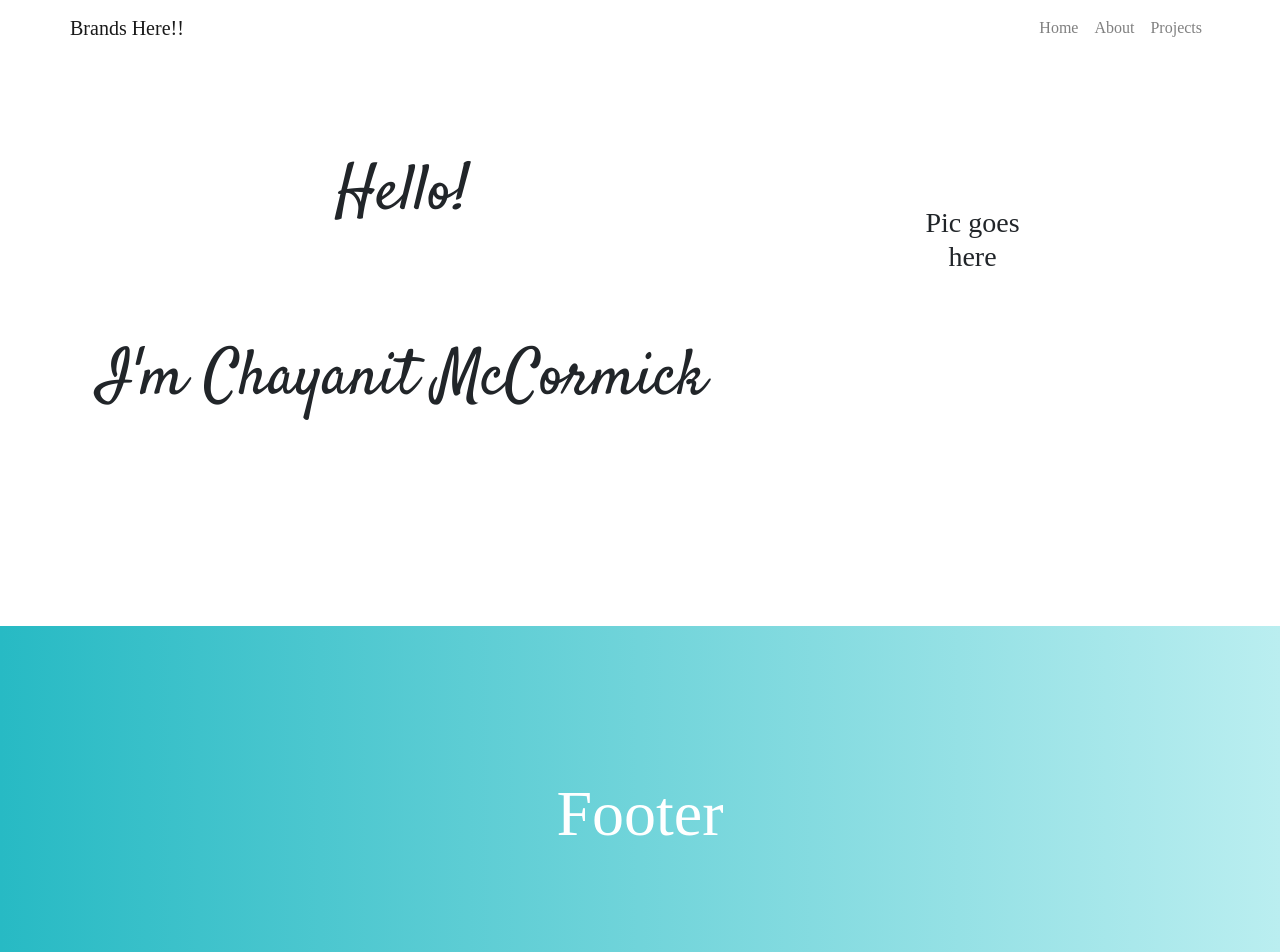
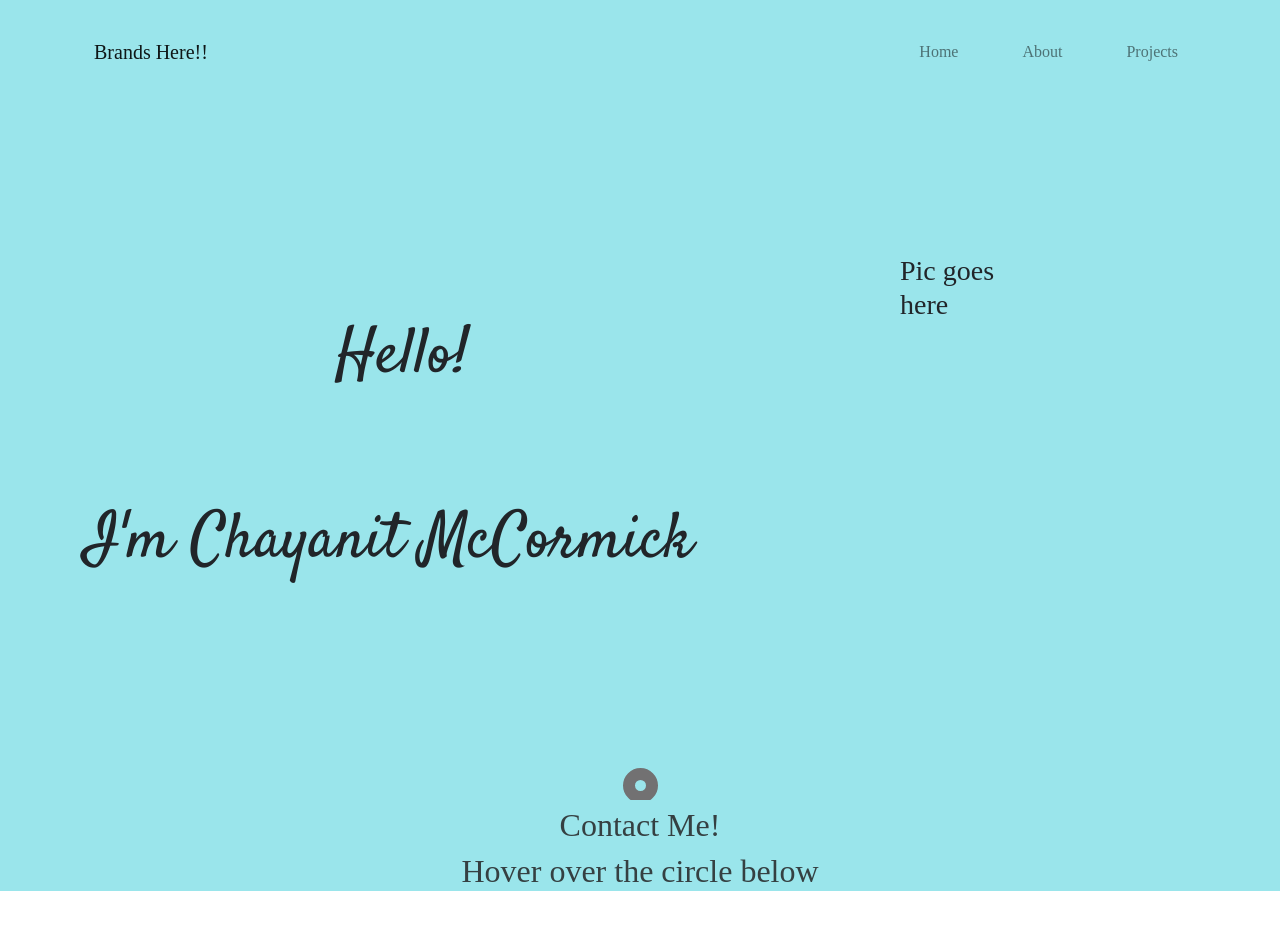
Before and after one commit to chay-chay/Sinatra_project, a React (Create React App) app in the folder portfolio/: page / in a window 1280 px wide. Shown: the top 952 px of the page. After the commit the page ends 899 px from the top, so only its background shows below. Built offline with nearby package versions, Linux system fonts and the light colour scheme; a web font is replaced by a local one.

Commit message:
add footer section

```diff
--- a/portfolio/package.json
+++ b/portfolio/package.json
@@ -13,6 +13,7 @@
     "react": "^17.0.2",
     "react-bootstrap": "^1.5.2",
     "react-dom": "^17.0.2",
+    "react-icons": "^4.2.0",
     "react-router": "^5.2.0",
     "react-router-dom": "^5.2.0",
     "react-scripts": "4.0.3",
--- a/portfolio/src/App.css
+++ b/portfolio/src/App.css
@@ -1,42 +1,19 @@
- .App {
-  text-align: center;
-}
-/*
-.App-logo {
-  height: 40vmin;
-  pointer-events: none;
+.app{
+  padding: 0;
+  margin: 0;
+  /* display: flex; */
+  /* margin: 0 auto;
+  max-width: 1280px;
+  padding: 0 15px;
+  min-height: 100vh;
+  border-radius: 10px;*/
+  /* flex-direction: column;  */
+  background-color: #9ae5eb;
 }
 
-@media (prefers-reduced-motion: no-preference) {
-  .App-logo {
-    animation: App-logo-spin infinite 20s linear;
+ @media (min-width: 800px) {
+  .app {
+    min-height: 100vh;
+    align-items: center;
   }
 }
-
-.App-header {
-  background-color: #282c34;
-  min-height: 100vh;
-  display: flex;
-  flex-direction: column;
-  align-items: center;
-  justify-content: center;
-  font-size: calc(10px + 2vmin);
-  color: white;
-}
-*/
-.App-link {
-  color: #61dafb;
-}
-
-@keyframes App-logo-spin {
-  from {
-    transform: rotate(0deg);
-  }
-  to {
-    transform: rotate(360deg);
-  }
-}
-
-/* --------- */
-/* Navbar Section  */
-/* --------- */
--- a/portfolio/src/App.js
+++ b/portfolio/src/App.js
@@ -1,6 +1,6 @@
 import './App.css';
 import { BrowserRouter as Router, Route, Switch } from "react-router-dom";
-import Navbar from "./components/NavBar"
+import NavBar from "./components/NavBar"
 import Home from "./components/Home"
 import Projects from "./components/Projects"
 import About from "./components/About"
@@ -8,18 +8,19 @@ import Footer from "./components/Footer"
 
 function App() {
   return (
-    <div className="App">
-      <header className="App-header">
+    <div className="app">
+      {/* <header className="App-header"> */}
       <Router>
-        <Navbar />
+      <NavBar />
         <Switch>
           <Route path="/" exact component={Home} />
           <Route path="/project" component={Projects} />
           <Route path="/about" component={About} />
         </Switch>
-        <Footer />
+
     </Router>
-      </header>
+      {/* </header> */}
+      <Footer />
     </div>
   );
 }
--- a/portfolio/src/components/Footer.js
+++ b/portfolio/src/components/Footer.js
@@ -1,15 +1,40 @@
 import React from "react";
 import "./footer.css";
 import "../index.css";
+import { SiGithub, SiYoutube, SiLinkedin } from "react-icons/si";
+import { FiMail } from "react-icons/fi";
 
-const Footer = () => {
-  return (
-    <div>
-      <footer class="footer-area">
-        <h1>Footer</h1>
-      </footer>
+const Footer = () => (
+  <div>
+    <section>
+      <h1 className="contact-below">Contact Me!</h1>
+      <h3 className="contact-below">Hover over the circle below</h3>
+    </section>
+    <div className="footer">
+      <div id="button"></div>
+      <div id="container">
+        <div id="cont">
+          <div className="footer_center">
+            <h3 className="contact">
+              Copyright Chayanit McCormick 2021 ©
+              <a href="https://github.com/chay-chay/recipes-frontend">
+                <SiGithub />
+              </a>
+              <a href="mailto:chayanit.chaisri@gmail.com">
+                <FiMail />
+              </a>
+              <a href="https://www.youtube.com/channel/UC-wW2rQ7mDnS0K9b7M1RPGA">
+                <SiYoutube />
+              </a>
+              <a href="https://www.linkedin.com/in/chayanit-chaisri">
+                <SiLinkedin />
+              </a>
+            </h3>
+          </div>
+        </div>
+      </div>
     </div>
-  );
-};
+  </div>
+);
 
 export default Footer;
--- a/portfolio/src/components/Home.js
+++ b/portfolio/src/components/Home.js
@@ -6,13 +6,11 @@ import "bootstrap/dist/css/bootstrap.min.css";
 
 const Home = () => {
     return(
-        <section>
-        <Container fluid className="home-section" id="home">
 
-          <Container className="home-content">
-            <Row>
+        <Container  id="home">
+            <Row className="row-home">
               <Col md={7} className="home-header">
-                <h1 style={{ padding: 100 }} className="heading">
+                <h1 style={{ padding: 100, textAlign: "center" }} className="heading">
                   Hello!
                 </h1>
 
@@ -20,9 +18,9 @@ const Home = () => {
                   I'm Chayanit McCormick
                 </h1>
 
-                <div style={{ padding: 50, textAlign: "left" }}>
+                {/* <div style={{ padding: 50, textAlign: "center" }}>
 
-                </div>
+                </div> */}
               </Col>
 
               <Col md={5} style={{ paddingBottom: 20 }}>
@@ -30,8 +28,6 @@ const Home = () => {
               </Col>
             </Row>
           </Container>
-        </Container>
-      </section>
     )
 }
 
--- a/portfolio/src/components/footer.css
+++ b/portfolio/src/components/footer.css
@@ -1,11 +1,93 @@
-.footer-area {
-    margin-top: 100px;
-    padding: 150px ;
-    background: #baeef0;
-    background: -moz-linear-gradient(left,  #27bac4 0%, #baeef0 100%);
-    background: -webkit-linear-gradient(left,  #27bac4 0%,#baeef0 100%);
-    background: linear-gradient(to right,  #27bac4 0%,#baeef0 100%);
-    filter: progid:DXImageTransform.Microsoft.gradient( startColorstr='#27bac4', endColorstr='#baeef0',GradientType=1 );
-    color:#fff;
-    position:relative;
-  }
+.contact-below {
+  color: #354042;
+  font-size: 2rem;
+}
+
+section {
+  text-align: center;
+}
+.footer #button {
+  width: 35px;
+  height: 35px;
+  border: #727172 12px solid;
+  border-radius: 35px;
+  margin: 0 auto;
+  position: relative;
+  -webkit-transition: all 1s ease;
+  -moz-transition: all 1s ease;
+  -o-transition: all 1s ease;
+  -ms-transition: all 1s ease;
+  transition: all 1s ease;
+}
+.footer #button:hover {
+  width: 35px;
+  height: 35px;
+  border: #3a3a3a 12px solid;
+  -webkit-transition: all 1s ease;
+  -moz-transition: all 1s ease;
+  -o-transition: all 1s ease;
+  -ms-transition: all 1s ease;
+  transition: all 1s ease;
+  position: relative;
+}
+
+.footer {
+  bottom: 0;
+  left: 0;
+  position: fixed;
+  width: 100%;
+  height: 2em;
+  overflow: hidden;
+  margin: 0 auto;
+  -webkit-transition: all 1s ease;
+  -moz-transition: all 1s ease;
+  -o-transition: all 1s ease;
+  -ms-transition: all 1s ease;
+  transition: all 1s ease;
+  z-index: 999;
+}
+.footer:hover {
+  -webkit-transition: all 1s ease;
+  -moz-transition: all 1s ease;
+  -o-transition: all 1s ease;
+  -ms-transition: all 1s ease;
+  transition: all 1s ease;
+  height: 10em;
+}
+.footer #container {
+  border-radius: 50px;
+  margin-top: 5px;
+  width: 100%;
+  height: 100%;
+  position: relative;
+  top: 0;
+  left: 0;
+  background: #3a3a3a;
+}
+.footer #cont {
+  position: relative;
+  top: -45px;
+  /* text-align: center; */
+  right: 190px;
+  width: 150px;
+  height: auto;
+  margin: 0 auto;
+}
+.footer_center {
+  width: 500px;
+  float: left;
+  text-align: center;
+}
+.footer h3 {
+  font-size: 25px;
+  margin-top: 70px;
+  margin-left: 40px;
+  font-weight: 100;
+  color: rgb(252, 252, 252);
+}
+
+a {
+  color: rgb(252, 252, 252);
+  margin: 1.5rem;
+  font-weight: 500;
+}
--- a/portfolio/src/components/home.css
+++ b/portfolio/src/components/home.css
@@ -8,6 +8,23 @@ font-family: 'Satisfy', cursive;
     font-family: 'Satisfy', cursive;
 }
 
+/* #home{
+    height: 100%;
+
+}
+*/
+.home-header{
+    display: flex;
+    flex-direction: column;
+    justify-content: center;
+    margin-bottom: 102px;
+    height: 600px;
+    width: 100%;
+}
+
+.row-home{
+    height: 100%;
+}
 
 h1 {
     font-size: 4rem;
```
Also changed, not shown: 2 other files (tests, documents, lock files or other folders).
